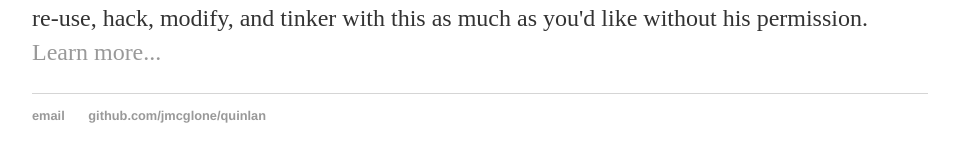
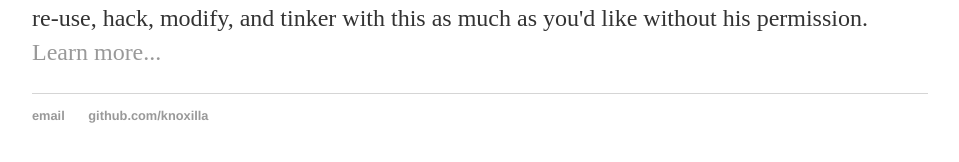
Before and after one commit to knoxilla/knoxilla.github.io, a Jekyll site: the page built from index.html, in a window 1280 px wide. Shown: the part 267-429 px from the top of the page, without its empty margins (160-1119 px from the left). Built offline with Jekyll 4.4.1, drawn with Linux system fonts in a browser that asks for light colours.

Commit message:
Update default.html

```diff
--- a/_layouts/default.html
+++ b/_layouts/default.html
@@ -2,11 +2,8 @@
 <html>
   <head>
     <title>{{ page.title }}</title>
-
     <link rel="stylesheet" type="text/css" href="/css/main.css">
-
   </head>
-
 
   <body>
     <nav>
@@ -17,6 +14,7 @@
 <li><a href="/blog">Blog</a></li>
 </ul>
     </nav>
+
 <div class="container">
 
   {{ content }}
@@ -25,10 +23,12 @@
 
   <footer>
    <ul>
-   <li><a href="mailto:youremailaddress@email.com">email</a></li>
-   <li><a href="http://github.com/jmcglone/quinlan">github.com/jmcglone/quinlan</a></li>
+   <li><a href="mailto:nobody@example.com">email</a></li>
+   <!--<li><a href="http://github.com/jmcglone/quinlan">github.com/jmcglone/quinlan</a></li>-->
+   <li><a href="http://github.com/knoxilla">github.com/knoxilla</a></li>
    </ul>
   </footer>
+
   </body>
 
 </html>
```
